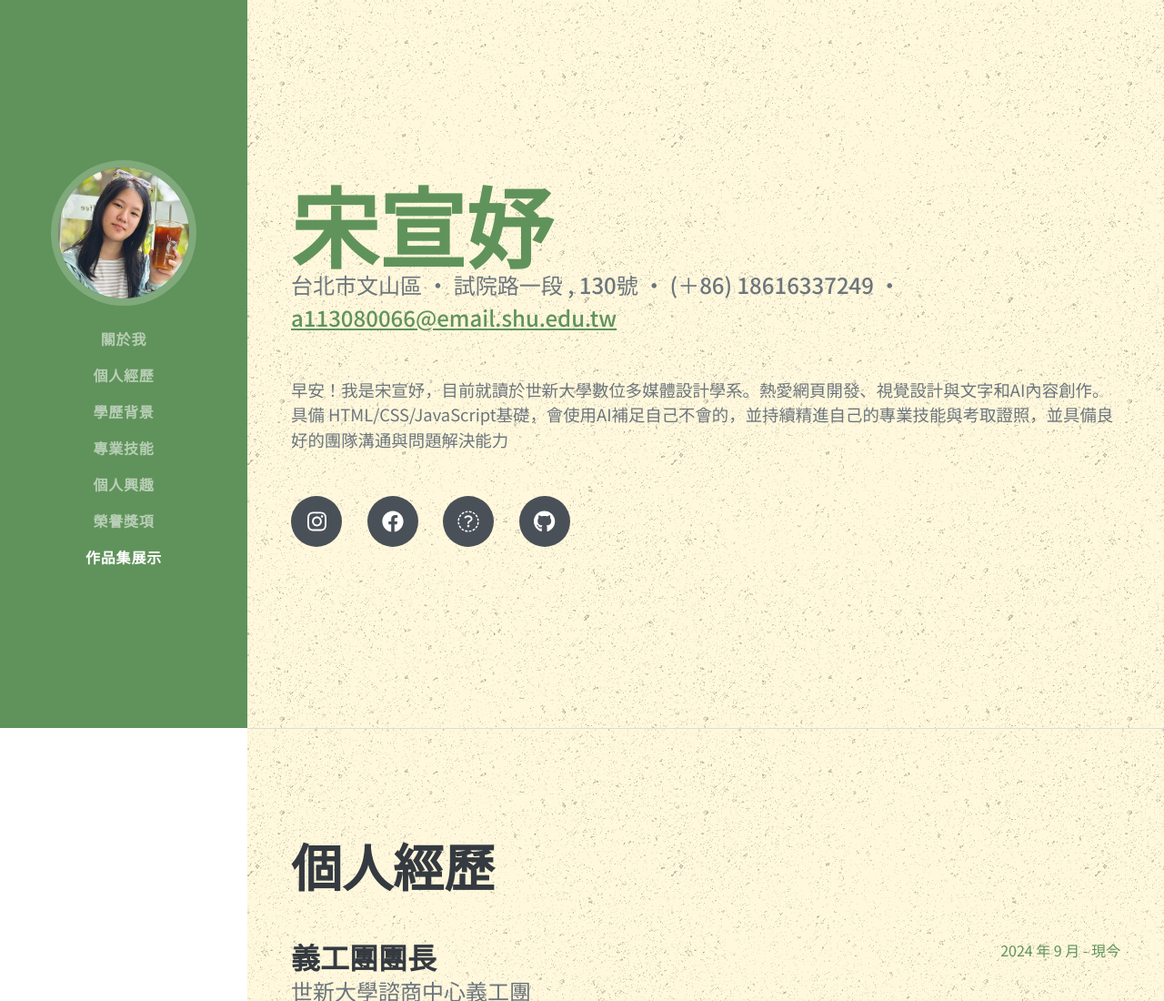
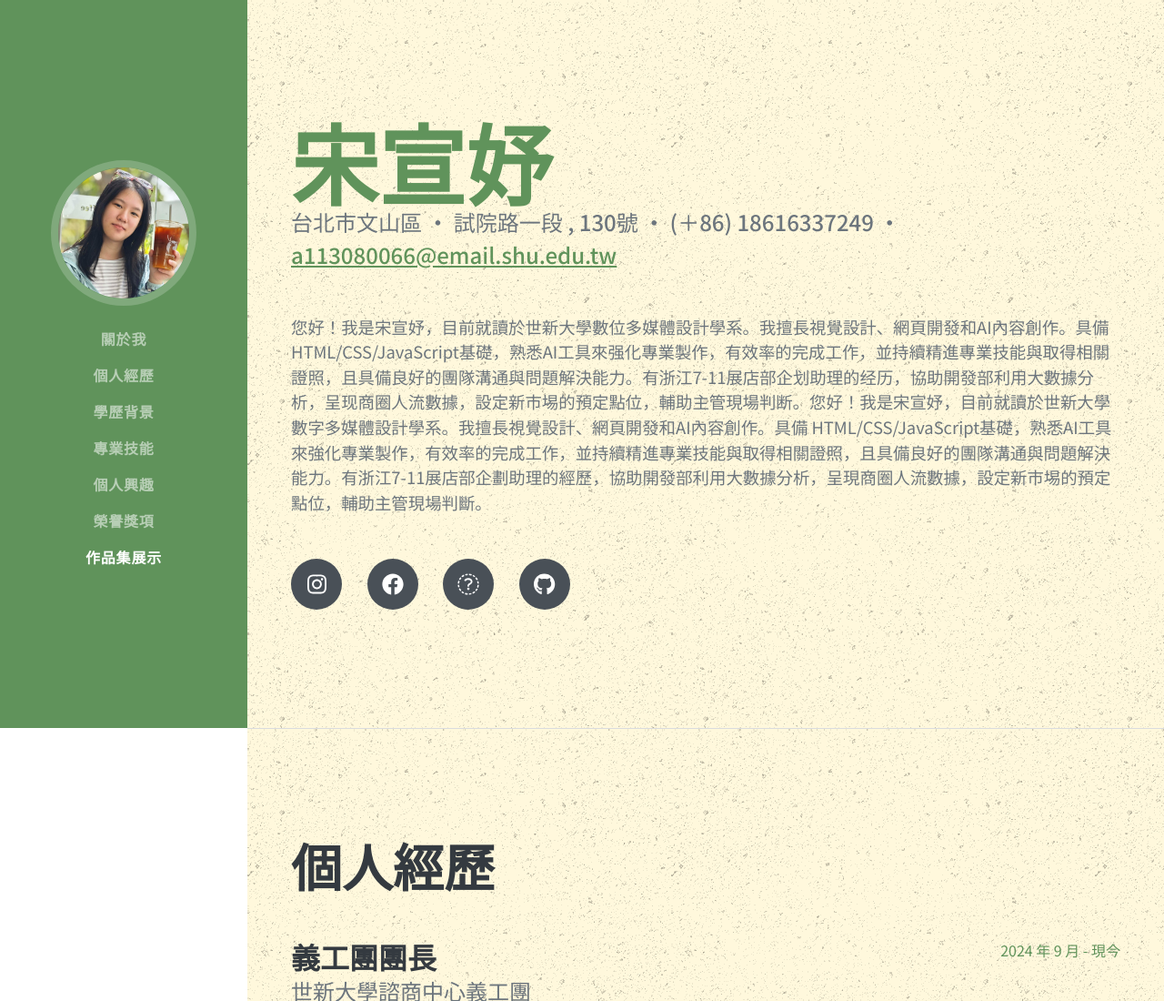
Before and after one commit to Chihiro59420/Chihiro59420.github.io, a plain HTML site: page index.html in a window 1280 px wide. Shown: the top 1100 px of the page at 91% size. Drawn offline with nearby package versions, Linux system fonts and the light colour scheme; a web font is replaced by a local one.

Commit message:
11/15
自我介紹優化

```diff
--- a/index.html
+++ b/index.html
@@ -60,8 +60,7 @@
                     台北市文山區 · 試院路一段 , 130號 · (＋86) 18616337249 ·
                     <a href="mailto:a113080066@email.shu.edu.tw">a113080066@email.shu.edu.tw</a>
                 </div>
-                <p class="lead mb-5">早安！我是宋宣妤，目前就讀於世新大學數位多媒體設計學系。熱愛網頁開發、視覺設計與文字和AI內容創作。具備
-                    HTML/CSS/JavaScript基礎，會使用AI補足自己不會的，並持續精進自己的專業技能與考取證照，並具備良好的團隊溝通與問題解決能力</p>
+                <p class="lead mb-5">您好！我是宋宣妤，目前就讀於世新大學數位多媒體設計學系。我擅長視覺設計、網頁開發和AI內容創作。具備 HTML/CSS/JavaScript基礎，熟悉AI工具來强化專業製作，有效率的完成工作，並持續精進專業技能與取得相關證照，且具備良好的團隊溝通與問題解決能力。有浙江7-11展店部企划助理的经历，協助開發部利用大數據分析，呈现商圈人流數據，設定新市埸的預定點位，輔助主管現場判断。您好！我是宋宣妤，目前就讀於世新大學數字多媒體設計學系。我擅長視覺設計、網頁開發和AI內容創作。具備 HTML/CSS/JavaScript基礎，熟悉AI工具來強化專業製作，有效率的完成工作，並持續精進專業技能與取得相關證照，且具備良好的團隊溝通與問題解決能力。有浙江7-11展店部企劃助理的經歷，協助開發部利用大數據分析，呈現商圈人流數據，設定新市埸的預定點位，輔助主管現場判斷。</p>
                 <div class="social-icons">
                     <!-- IG 連結 -->
                     <a class="social-icon" href="https://www.instagram.com/zero_chihiro/" target="_blank"><i
```
